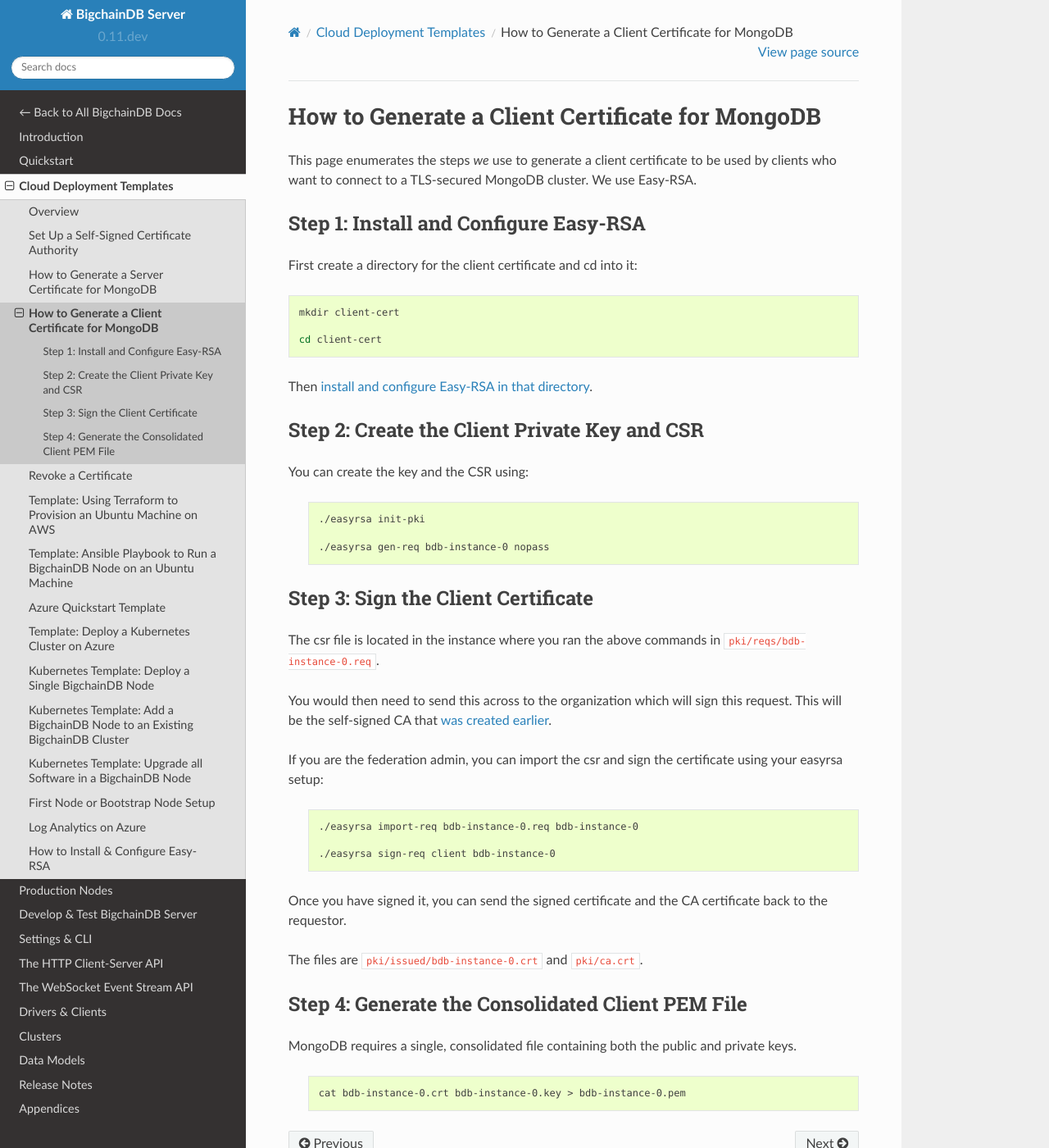
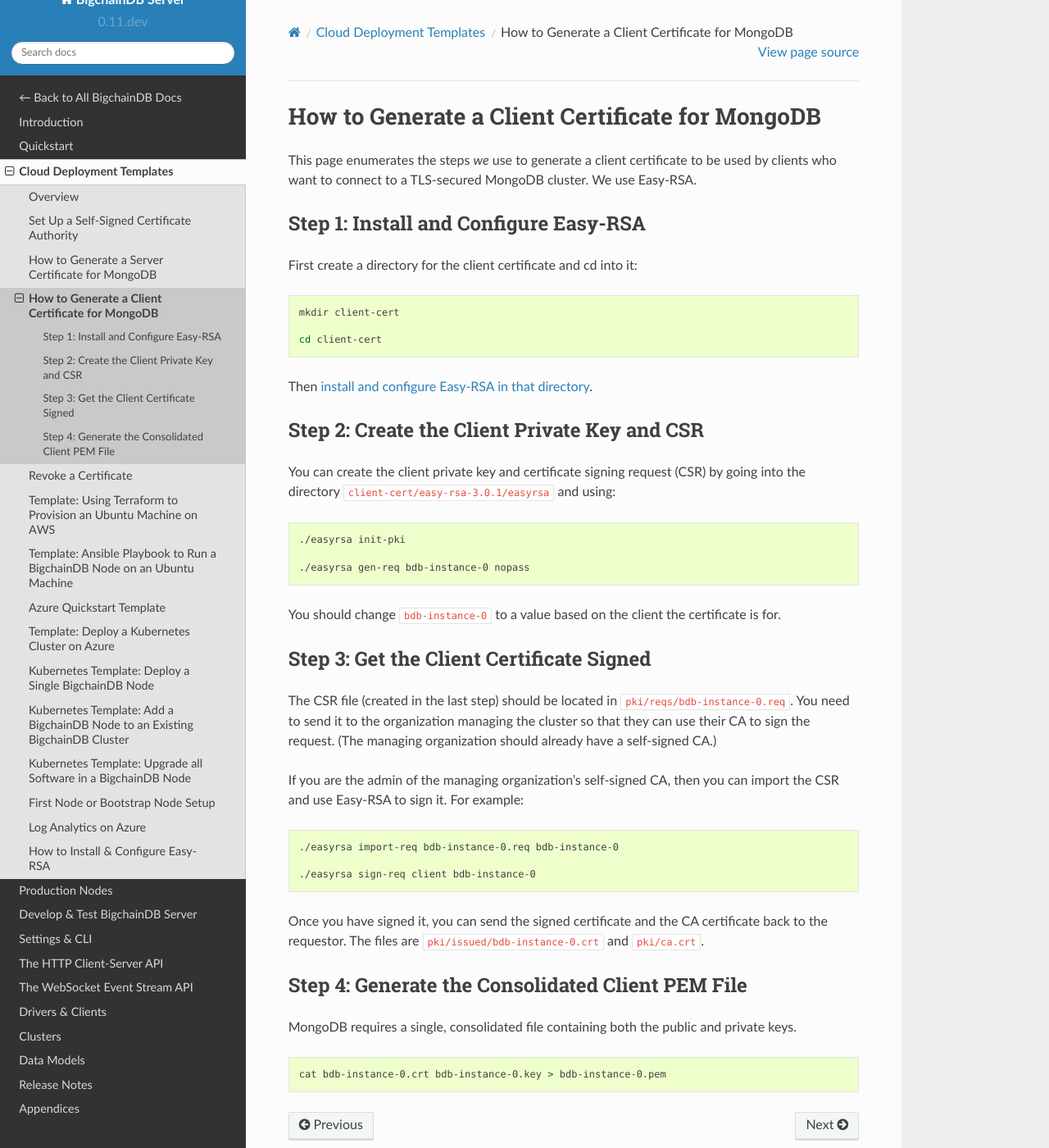
Before and after one commit to bigchaindb/bigchaindb, a Sphinx documentation site: the page built from docs/server/source/cloud-deployment-templates/client-tls-certificate.rst, in a window 1280 px wide and 1400 px high. Shown: the whole window at 82% size. Built offline with Sphinx 7.4.7 and the Read the Docs theme 2.0.0, drawn with Linux system fonts in a browser that asks for light colours; pages that are not in the unit, such as notebooks, are missing from menus.

Commit message:
copy-edited the page about generating client certificate

```diff
--- a/docs/server/source/cloud-deployment-templates/client-tls-certificate.rst
+++ b/docs/server/source/cloud-deployment-templates/client-tls-certificate.rst
@@ -24,38 +24,42 @@
 Step 2: Create the Client Private Key and CSR
 ---------------------------------------------
 
-You can create the key and the CSR using:
+You can create the client private key and certificate signing request (CSR)
+by going into the directory ``client-cert/easy-rsa-3.0.1/easyrsa``
+and using:
 
-    .. code:: bash
+.. code:: bash
 
-        ./easyrsa init-pki
+   ./easyrsa init-pki
 
-        ./easyrsa gen-req bdb-instance-0 nopass
+   ./easyrsa gen-req bdb-instance-0 nopass
 
 
-Step 3: Sign the Client Certificate
------------------------------------
-
-The csr file is located in the instance where you ran the above
-commands in ``pki/reqs/bdb-instance-0.req``.
-
-You would then need to send this across to the organization which will sign
-this request. This will be the self-signed CA that
-:ref:`was created earlier <Set Up a Self-Signed Certificate Authority>`.
-
-If you are the federation admin, you can import the csr and sign the
-certificate using your easyrsa setup:
-
-    .. code:: bash
-
-        ./easyrsa import-req bdb-instance-0.req bdb-instance-0
-
-        ./easyrsa sign-req client bdb-instance-0
+You should change ``bdb-instance-0`` to a value based on the client
+the certificate is for.
 
 
-Once you have signed it, you can send the signed certificate and the CA
-certificate back to the requestor.
+Step 3: Get the Client Certificate Signed
+-----------------------------------------
 
+The CSR file (created in the last step)
+should be located in ``pki/reqs/bdb-instance-0.req``.
+You need to send it to the organization managing the cluster
+so that they can use their CA
+to sign the request.
+(The managing organization should already have a self-signed CA.)
+
+If you are the admin of the managing organization's self-signed CA,
+then you can import the CSR and use Easy-RSA to sign it. For example:
+
+.. code:: bash
+
+   ./easyrsa import-req bdb-instance-0.req bdb-instance-0
+
+   ./easyrsa sign-req client bdb-instance-0
+
+Once you have signed it, you can send the signed certificate
+and the CA certificate back to the requestor.
 The files are ``pki/issued/bdb-instance-0.crt`` and ``pki/ca.crt``.
 
 
@@ -65,6 +69,6 @@
 MongoDB requires a single, consolidated file containing both the public and
 private keys.
 
-    .. code:: bash
+.. code:: bash
 
-        cat bdb-instance-0.crt bdb-instance-0.key > bdb-instance-0.pem
+   cat bdb-instance-0.crt bdb-instance-0.key > bdb-instance-0.pem
--- a/docs/server/source/cloud-deployment-templates/server-tls-certificate.rst
+++ b/docs/server/source/cloud-deployment-templates/server-tls-certificate.rst
@@ -45,8 +45,8 @@
 ``localhost exception`` works only the first time.
 
 
-Step 3: Sign the Server Certificate
------------------------------------
+Step 3: Get the Server Certificate Signed
+-----------------------------------------
 
 The CSR file (created in the last step)
 should be located in ``pki/reqs/mdb-instance-0.req``.
```
